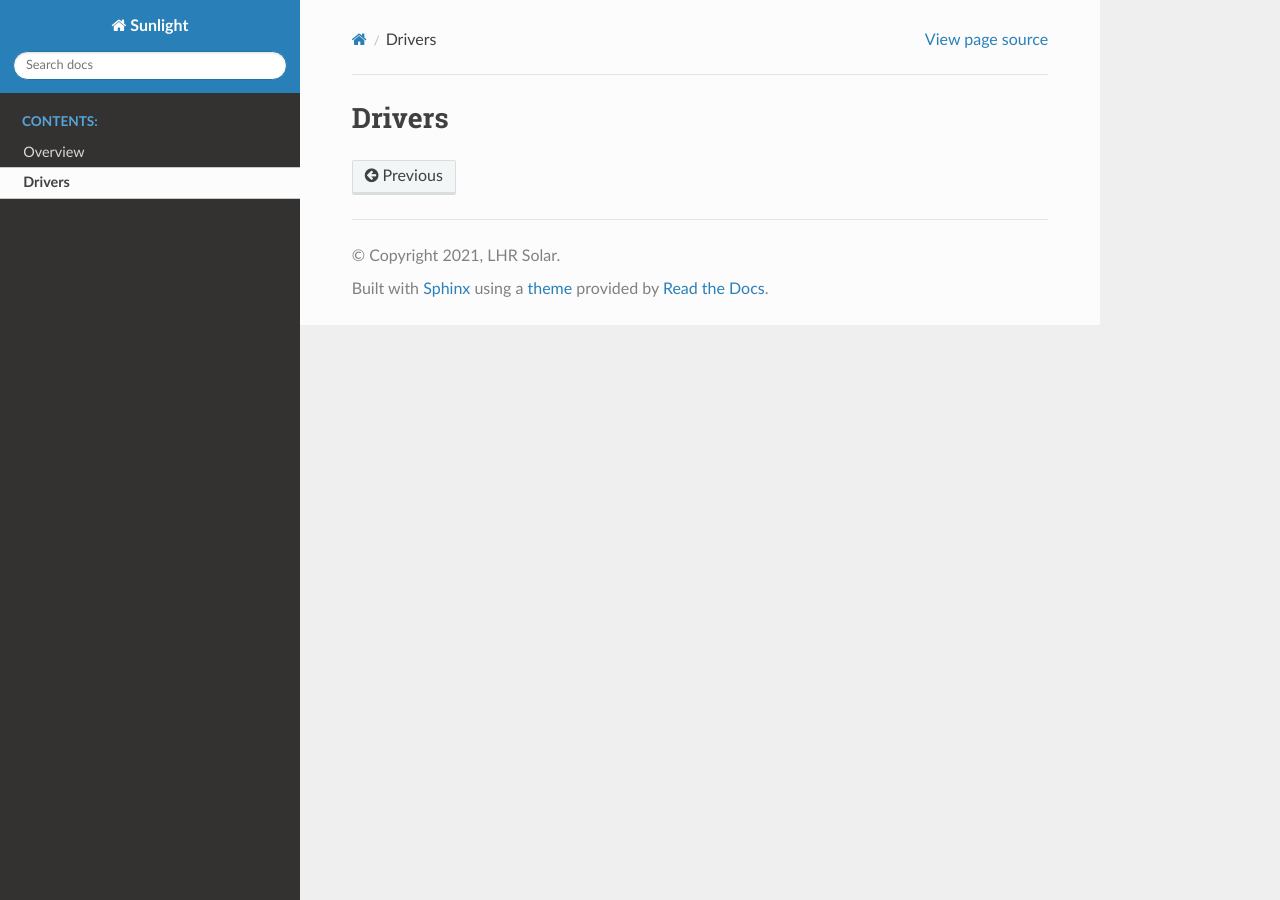
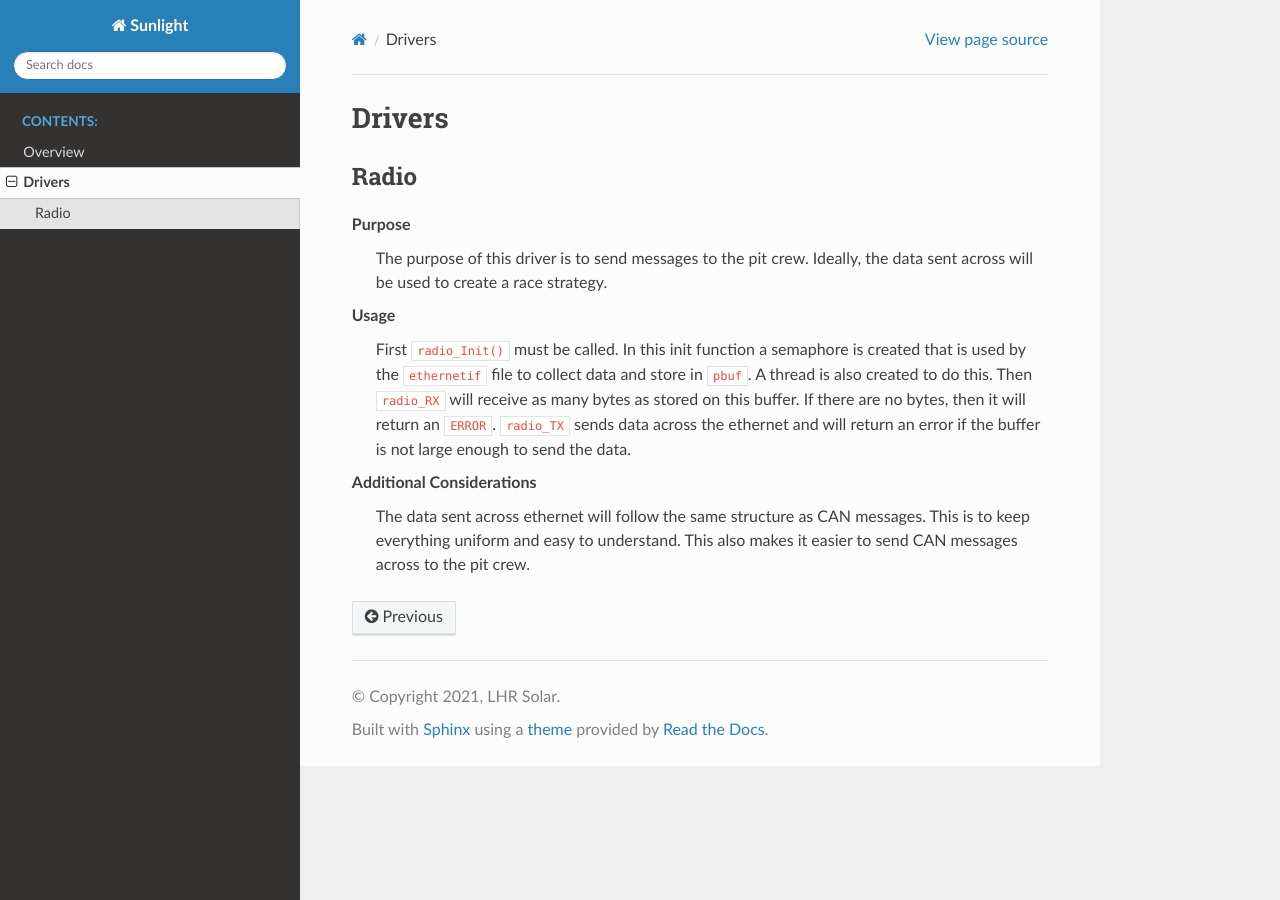
Before and after one commit to lhr-solar/DataAcq-Sunlight, a Sphinx documentation site: the page built from Docs/source/drivers.rst, in a window 1280 px wide. Built offline with Sphinx 7.4.7 and the Read the Docs theme 2.0.0, drawn with Linux system fonts in a browser that asks for light colours; pages that are not in the unit, such as notebooks, are missing from menus.

Commit message:
Added documentation

```diff
--- a/Docs/source/drivers.rst
+++ b/Docs/source/drivers.rst
@@ -1,2 +1,21 @@
+********
 Drivers
-=======
+********
+
+Radio
+=====
+Purpose
+    The purpose of this driver is to send messages to the pit crew. Ideally, the data sent across
+    will be used to create a race strategy.
+
+Usage
+    First ``radio_Init()`` must be called. In this init function a semaphore is created that is used
+    by the ``ethernetif`` file to collect data and store in ``pbuf``. A thread is also created to
+    do this. Then ``radio_RX`` will receive as many bytes as stored on this buffer. If there are no
+    bytes, then it will return an ``ERROR``. ``radio_TX`` sends data across the ethernet and will
+    return an error if the buffer is not large enough to send the data.
+
+Additional Considerations
+    The data sent across ethernet will follow the same structure as CAN messages. This is to keep
+    everything uniform and easy to understand. This also makes it easier to send CAN messages
+    across to the pit crew.
```
Also changed, not shown: 1 other file.
